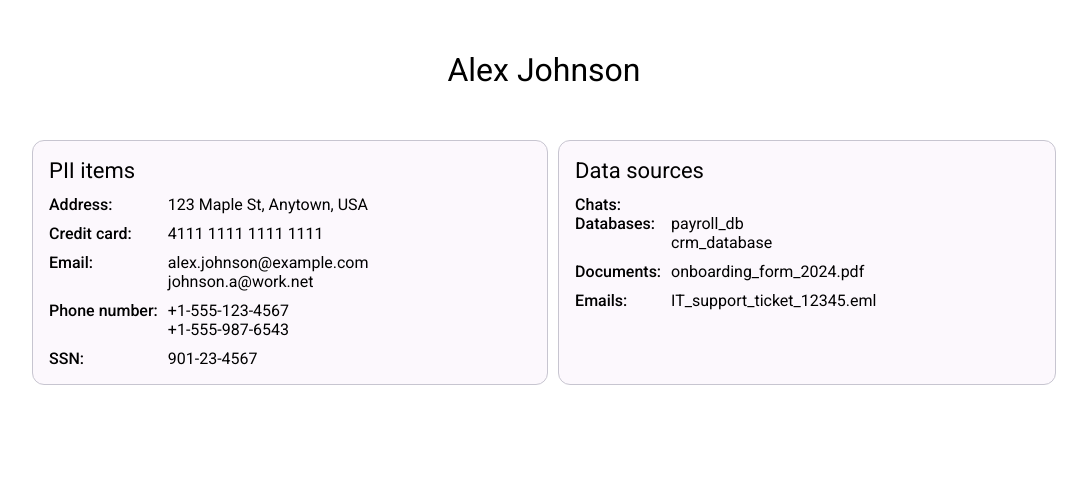
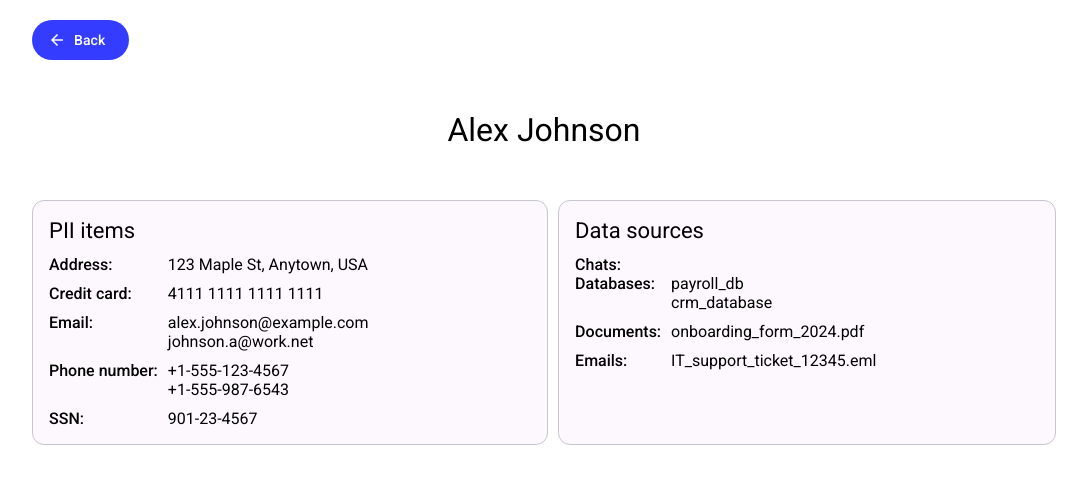
Before and after one commit to VitaliiKarpenko/1touch-pii-assignment, an Angular app: page /persons/1 in a window 1280 px wide. Shown: the top 484 px of the page, without its empty margins (96-1183 px from the left). Built offline with nearby package versions, Linux system fonts and the light colour scheme.

Commit message:
add back btn on person-detail

```diff
--- a/src/app/components/person-dashboard/search-person-form/search-person-form.ts
+++ b/src/app/components/person-dashboard/search-person-form/search-person-form.ts
@@ -19,9 +19,7 @@ import { MatTooltipModule } from '@angular/material/tooltip';
   imports: [
     AllPiiTypesPipe,
     AsyncPipe,
-    // MatFormFieldModule,
     MatInputModule,
-    // FormsModule,
     ReactiveFormsModule,
     MatButtonModule,
     MatIconModule,
--- a/src/app/components/person-detail/person-detail.html
+++ b/src/app/components/person-detail/person-detail.html
@@ -1,4 +1,13 @@
 <div class="page-container">
+  <button
+    matButton="filled"
+    extended class="back-btn"
+    (click)="goToDashboard()"
+  >
+    <mat-icon>arrow_back</mat-icon>
+    Back
+  </button>
+
   @if (!person) {
     <div class="fetching-msg">Person detail is fetching...</div>
   } @else {
--- a/src/app/components/person-detail/person-detail.scss
+++ b/src/app/components/person-detail/person-detail.scss
@@ -3,6 +3,11 @@
 .page-container {
   display: flex;
   flex-direction: column;
+}
+
+.back-btn {
+  width: fit-content;
+  margin-top: 20px;
 }
 
 .card-container {
--- a/src/app/components/person-detail/person-detail.ts
+++ b/src/app/components/person-detail/person-detail.ts
@@ -1,10 +1,12 @@
 import { Component, OnInit } from '@angular/core';
 import { PropertyList } from '../../shared/property-list/property-list';
 import { PersonService } from '../../services/person/person.service';
-import { ActivatedRoute } from '@angular/router';
+import { ActivatedRoute, Router } from '@angular/router';
 import { Person } from '../../models/person.model';
 import { filter, take } from 'rxjs';
 import { MatCardModule } from '@angular/material/card';
+import { MatIconModule } from '@angular/material/icon';
+import { MatButtonModule } from '@angular/material/button';
 
 @Component({
   selector: 'app-person-detail',
@@ -13,6 +15,8 @@ import { MatCardModule } from '@angular/material/card';
   imports: [
     PropertyList,
     MatCardModule,
+    MatIconModule,
+    MatButtonModule,
   ]
 })
 export class PersonDetail implements OnInit {
@@ -21,6 +25,7 @@ export class PersonDetail implements OnInit {
   constructor(
     private personService: PersonService,
     private route: ActivatedRoute,
+    private router: Router,
   ) { }
 
   ngOnInit() {
@@ -31,4 +36,8 @@ export class PersonDetail implements OnInit {
       )
       .subscribe(person => this.person = person);
   }
+
+  goToDashboard() {
+    this.router.navigate(['/dashboard']);
+  }
 }
--- a/src/styles/styles.scss
+++ b/src/styles/styles.scss
@@ -26,6 +26,8 @@ body {
   color: var(--mat-sys-on-surface);
 }
 
+
+
 .page-container {
   height: 100vh;
   width: 80%;
```
